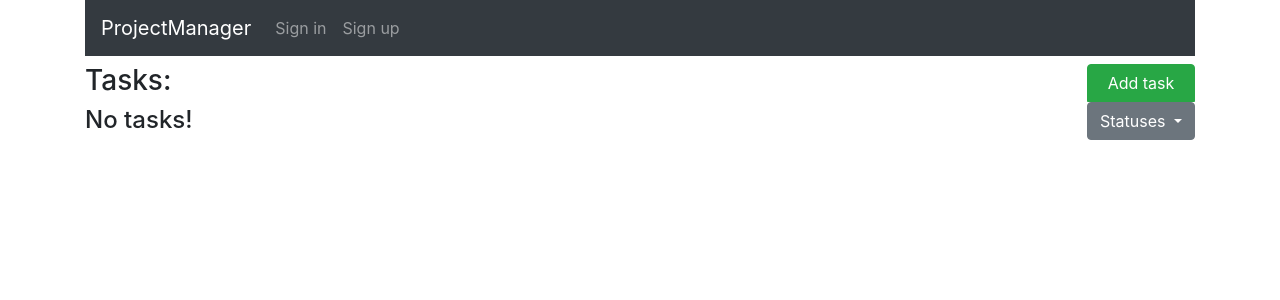
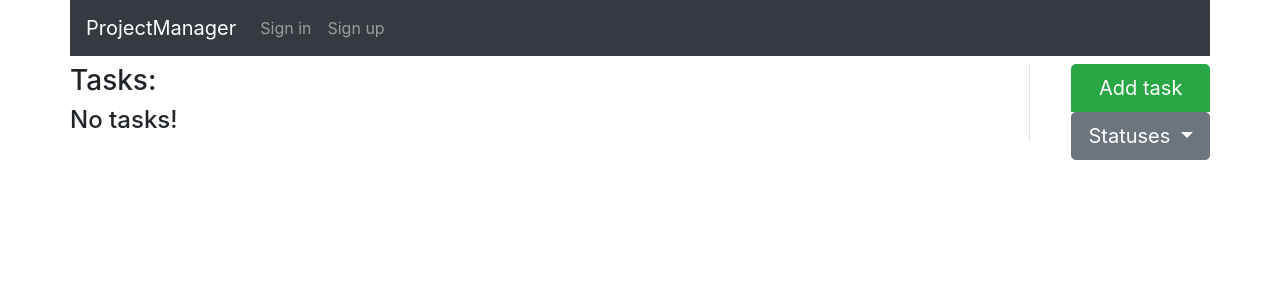
Before and after one commit to TheDim0n/ProjectManager, a Django app: template tasks/templates/tasks/index.html in a window 1280 px wide. Shown: the top 300 px of the page. Run offline with Django 3.2, Linux system fonts and the light colour scheme; the template is opened without the code that fills it, so the values that code supplies are empty; some libraries are stand-ins or nearby versions.

Commit message:
some style fixes

```diff
--- a/tasks/templates/tasks/index.html
+++ b/tasks/templates/tasks/index.html
@@ -7,9 +7,9 @@
 
 {% block actions %}
     <div class="btn-group-vertical">
-        <a class='btn btn-success ' href={% url 'tasks:create_task' %}> Add task </a>
+        <a class="btn btn-success btn-lg" href={% url 'tasks:create_task' %}> Add task </a>
         <div class="dropdown">
-            <button class="btn btn-secondary dropdown-toggle" type="button" id="dropdownMenuButton" data-toggle="dropdown" aria-haspopup="true" aria-expanded="false">
+            <button class="btn btn-secondary dropdown-toggle btn-lg" type="button" id="dropdownMenuButton" data-toggle="dropdown" aria-haspopup="true" aria-expanded="false">
                 Statuses
             </button>
             <div class="dropdown-menu" aria-labelledby="dropdownMenuButton">
--- a/tasks/templates/tasks/task_list.html
+++ b/tasks/templates/tasks/task_list.html
@@ -1,7 +1,7 @@
 {% if tasks %}
     <div class="list-group col-4">
         {% for task in tasks %}
-            <a href="{% url 'tasks:task_details' task.id %}" class="list-group-item-action card card-body">
+            <a href="{% url 'tasks:task_details' task.id %}" class="list-group-item-action card card-body bg-light shadow">
                 <h4> {{ task }} </h4>
                 Finish: {{ task.finish_date }}
             </a>
--- a/templates/base.html
+++ b/templates/base.html
@@ -7,7 +7,7 @@
 </head>
 
 <body>
-    <div class="container">
+    <div class="container p-0">
         <header class="sticky-top mb-2">
 
             <nav class="navbar navbar-expand-lg navbar-dark bg-dark">
@@ -44,15 +44,17 @@
               </nav>
         </header>
 
-        <div class="row">
-            <div class="col col-10">
+        <div class="row p-0">
+            <div class="col col-10 border-right" style="height: 100%;">
                 {% block body %}
                 {% endblock body %}
             </div>
+
             <div class="col col-2 text-right">
                 {% block actions %}
                 {% endblock actions %}
             </div>
+
         </div>
     </div>
     <script src="https://code.jquery.com/jquery-3.2.1.slim.min.js" integrity="sha384-KJ3o2DKtIkvYIK3UENzmM7KCkRr/rE9/Qpg6aAZGJwFDMVNA/GpGFF93hXpG5KkN" crossorigin="anonymous"></script>
```
